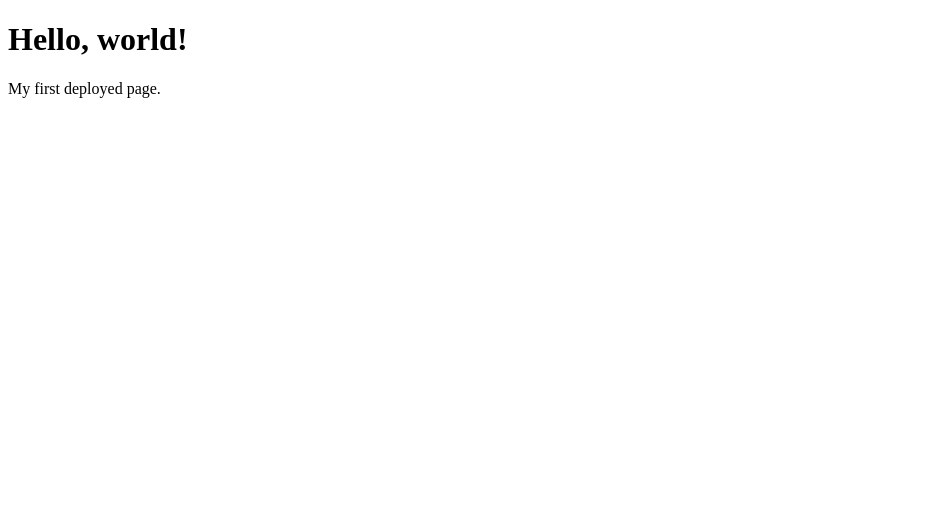
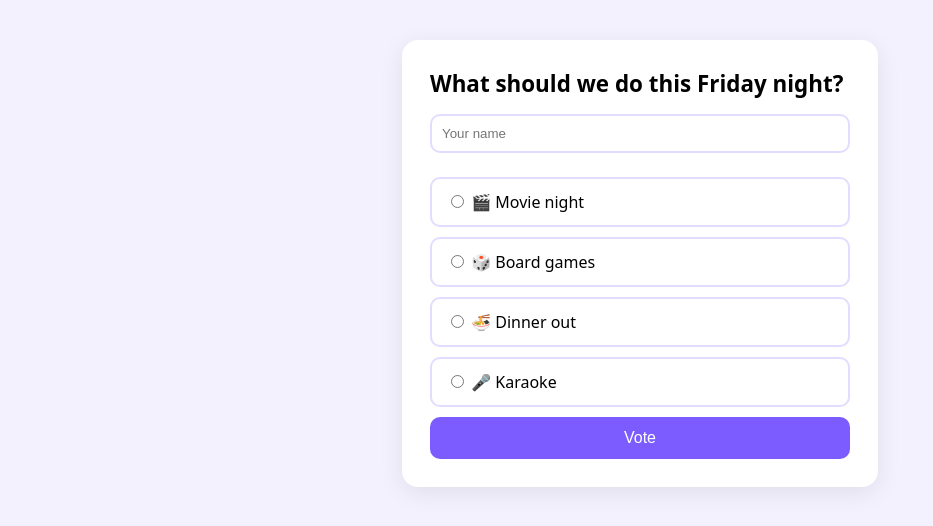
Before and after one commit to niranjanadeenadayalan21-star/my-first-site, a plain HTML site: page index.html in a window 1280 px wide. Shown: the whole page, without its empty margins (0-933 px from the left). Drawn offline with Linux system fonts and the light colour scheme.

Commit message:
Add poll page

```diff
--- a/index.html
+++ b/index.html
@@ -3,10 +3,28 @@
 <head>
   <meta charset="UTF-8">
   <meta name="viewport" content="width=device-width, initial-scale=1.0">
-  <title>My First Site</title>
+  <title>Friday Night Poll</title>
+  <style>
+    body { font-family: system-ui, sans-serif; background: #f4f1ff; display: flex; justify-content: center; padding: 40px 16px; margin: 0; }
+    .card { background: #fff; max-width: 420px; width: 100%; padding: 28px; border-radius: 16px; box-shadow: 0 6px 24px rgba(0,0,0,.08); }
+    h1 { font-size: 1.4rem; margin-top: 0; }
+    label { display: block; padding: 12px 14px; margin: 10px 0; border: 2px solid #e3dcff; border-radius: 10px; cursor: pointer; }
+    label:hover { border-color: #7c5cff; }
+    input[type=text] { width: 100%; padding: 10px; border: 2px solid #e3dcff; border-radius: 10px; box-sizing: border-box; margin-bottom: 14px; }
+    button { width: 100%; padding: 12px; background: #7c5cff; color: #fff; border: 0; border-radius: 10px; font-size: 1rem; cursor: pointer; }
+  </style>
 </head>
 <body>
-  <h1>Hello, world!</h1>
-  <p>My first deployed page.</p>
+  <div class="card">
+    <h1>What should we do this Friday night?</h1>
+    <form name="friday-poll" method="POST" data-netlify="true">
+      <input type="text" name="name" placeholder="Your name" required>
+      <label><input type="radio" name="vote" value="Movie night" required> 🎬 Movie night</label>
+      <label><input type="radio" name="vote" value="Board games"> 🎲 Board games</label>
+      <label><input type="radio" name="vote" value="Dinner out"> 🍜 Dinner out</label>
+      <label><input type="radio" name="vote" value="Karaoke"> 🎤 Karaoke</label>
+      <button type="submit">Vote</button>
+    </form>
+  </div>
 </body>
 </html>
```
